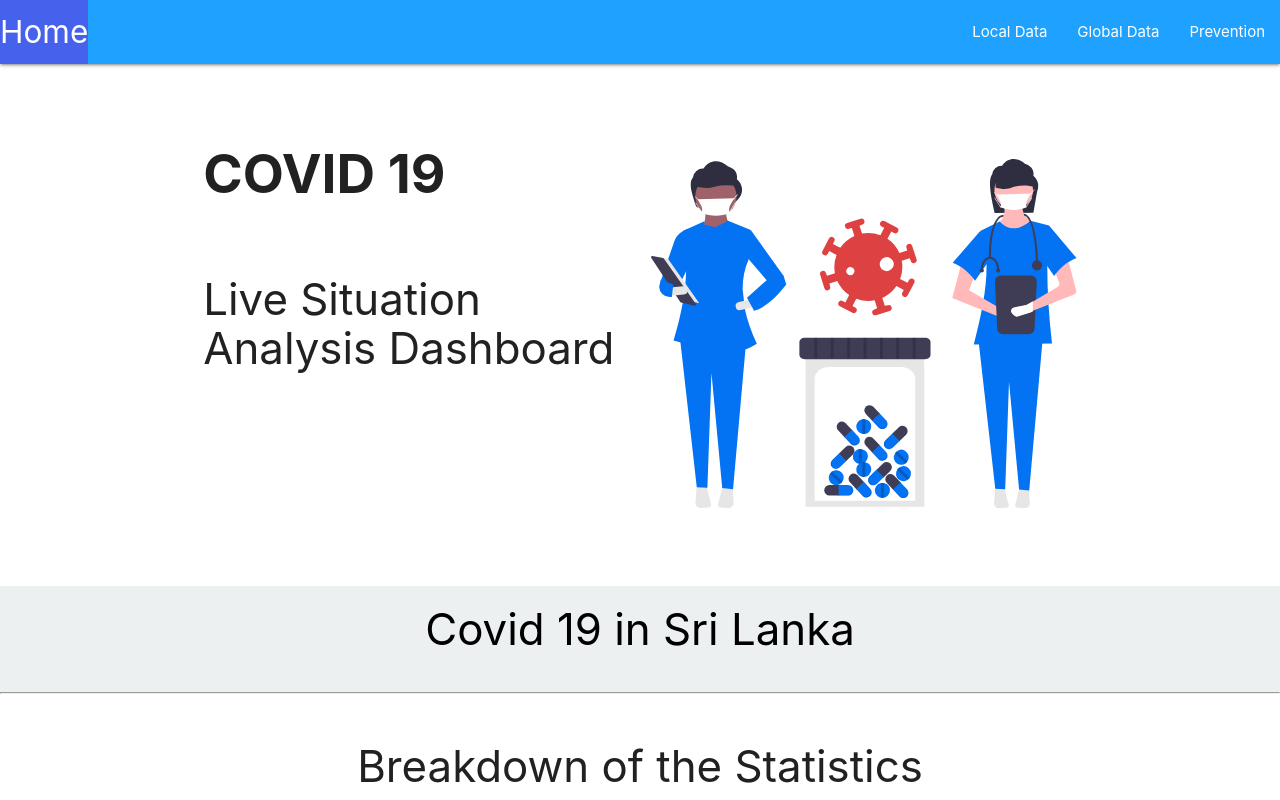
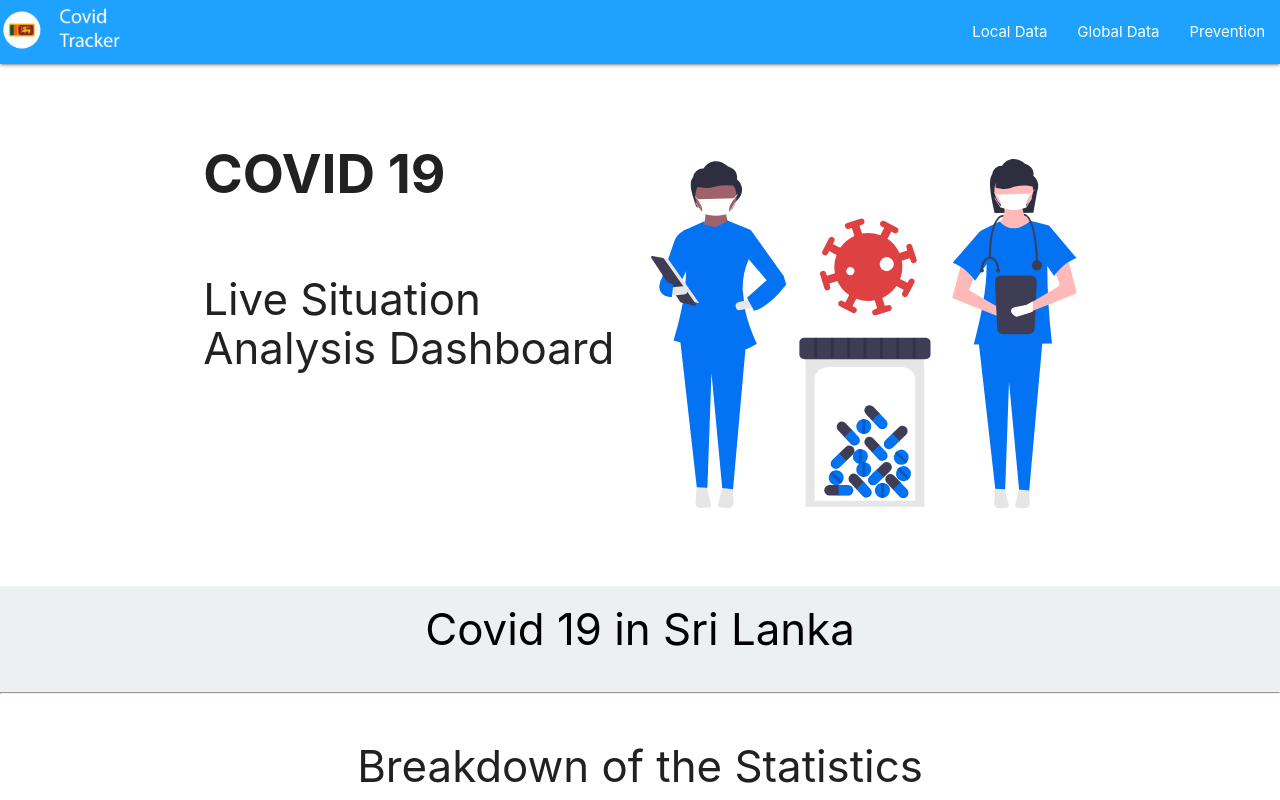
Before and after one commit to SupunHD96/SLCovidApp, a React (Create React App) app in the folder client/my-app/: page / in a window 1280 px wide. Shown: the top 800 px of the page. Built offline with nearby package versions, Linux system fonts and the light colour scheme; no server answers; a web font is replaced by a local one.

Commit message:
Navbar Updated

```diff
--- a/client/my-app/src/components/Navigation/Navigation.css
+++ b/client/my-app/src/components/Navigation/Navigation.css
@@ -11,6 +11,6 @@ nav ul li:hover {
   background-color: #4661EC;
 }
 
-.brand-logo:hover {
-  background-color: #4661EC;
+.img{
+  margin-top: 5px;
 }
--- a/client/my-app/src/components/Navigation/Navigation.js
+++ b/client/my-app/src/components/Navigation/Navigation.js
@@ -2,7 +2,7 @@ import { Component, React } from 'react';
 import { NavHashLink } from 'react-router-hash-link';
 import M from 'materialize-css';
 import './Navigation.css';
-
+import Flag from '../../Images/flag.png'
 
 class Navigation extends Component {
 
@@ -16,7 +16,7 @@ class Navigation extends Component {
       <div className="navbar-fixed ">
         <nav>
           <div className="nav-wrapper" style={{ backgroundColor: "#1FA2FF" }}>
-            <li className="brand-logo"><NavHashLink smooth to='/landing#intro'>Home</NavHashLink></li>
+            <li className="brand-logo"><NavHashLink smooth to='/landing#intro'><img src={Flag} width="125px" height="50px" alt="flag" className="img"/></NavHashLink></li>
 
             <span className="dropdown-trigger hide-on-med-and-up" data-target='nav-dropdown'><i className="large material-icons">menu</i></span>
             <ul id="nav-dropdown" className="dropdown-content hide-on-med-and-up">
```
Also changed, not shown: client/my-app/src/Images/flag.png (added), 1 other file (tests, documents, lock files or other folders).
